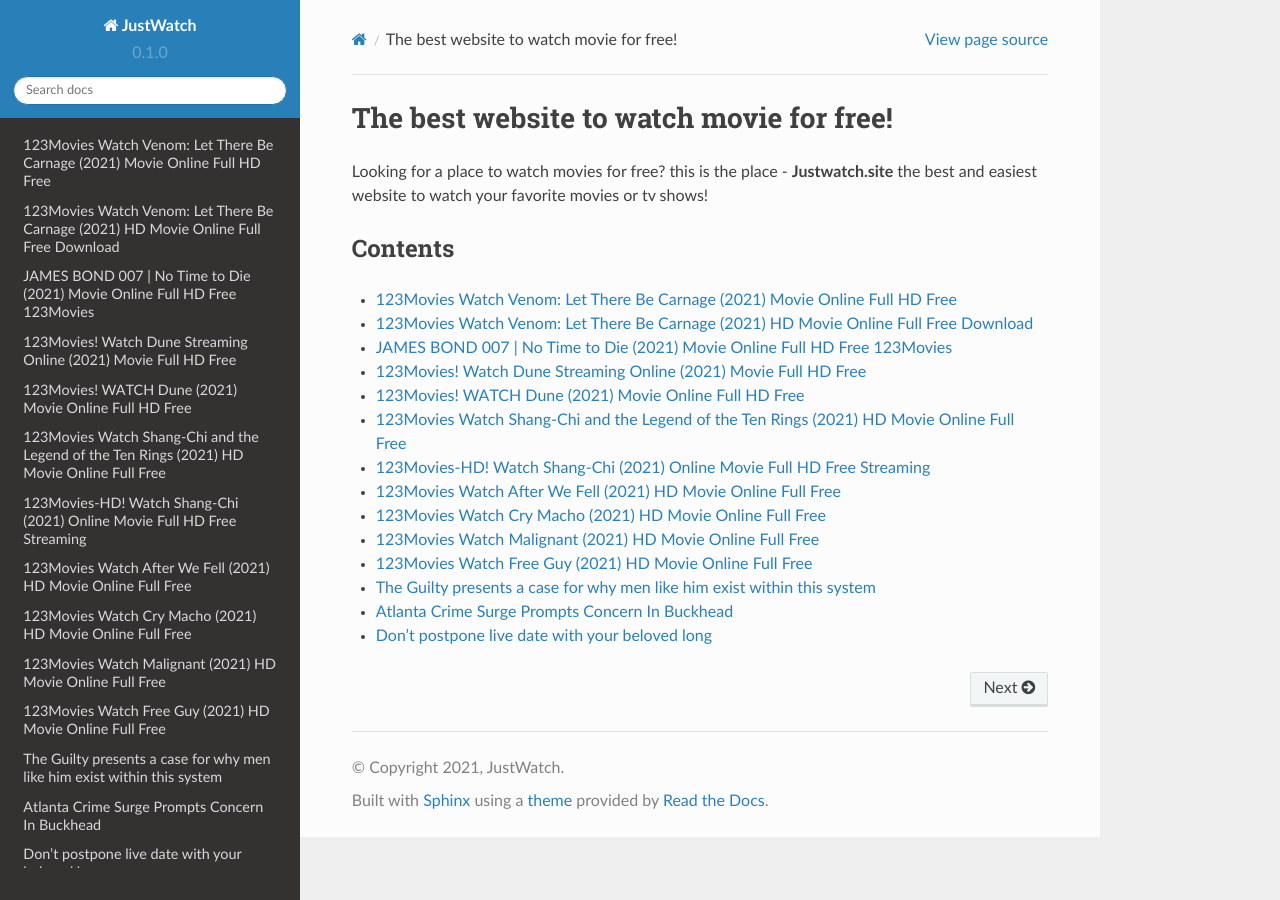
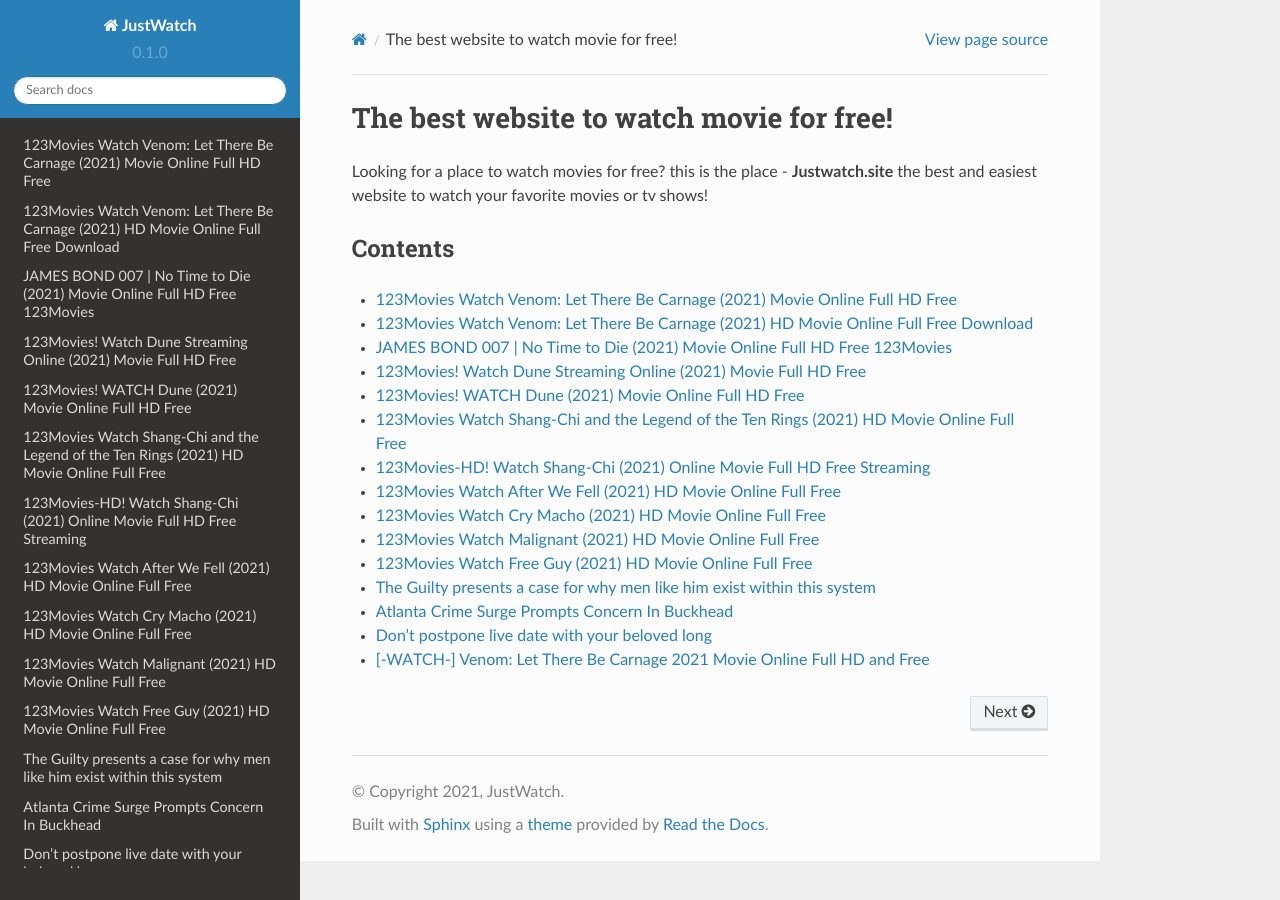
Before and after one commit to onegite/justwatch, a Sphinx documentation site: the page built from docs/source/index.rst, in a window 1280 px wide. Built offline with Sphinx 7.4.7 and the Read the Docs theme 2.0.0, drawn with Linux system fonts in a browser that asks for light colours.

```diff
--- a/docs/source/index.rst
+++ b/docs/source/index.rst
@@ -22,3 +22,4 @@ Contents
    the-guilty-film
    atlanta-crime-rurge-prompts-concern-in-buckhead
    dont-postpone-live-date-with-your-beloved-long
+   m-k-v
```
